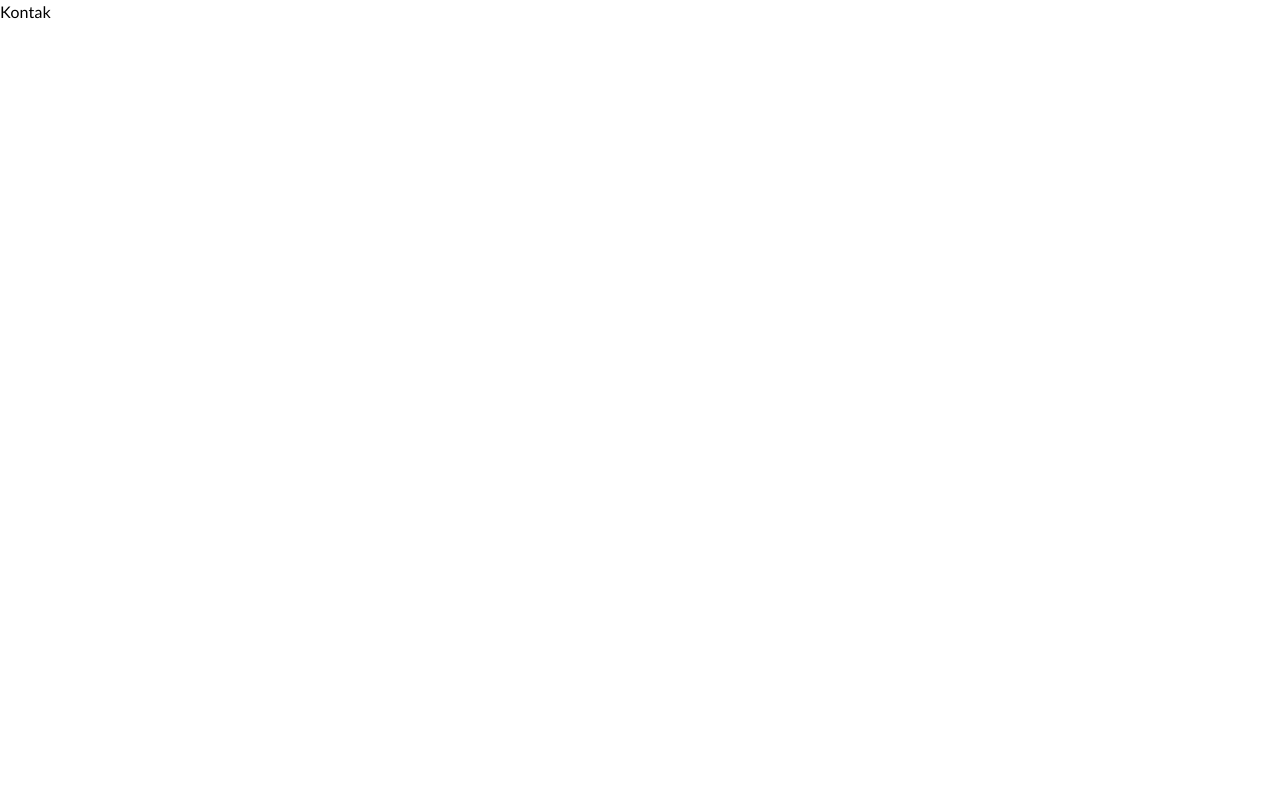
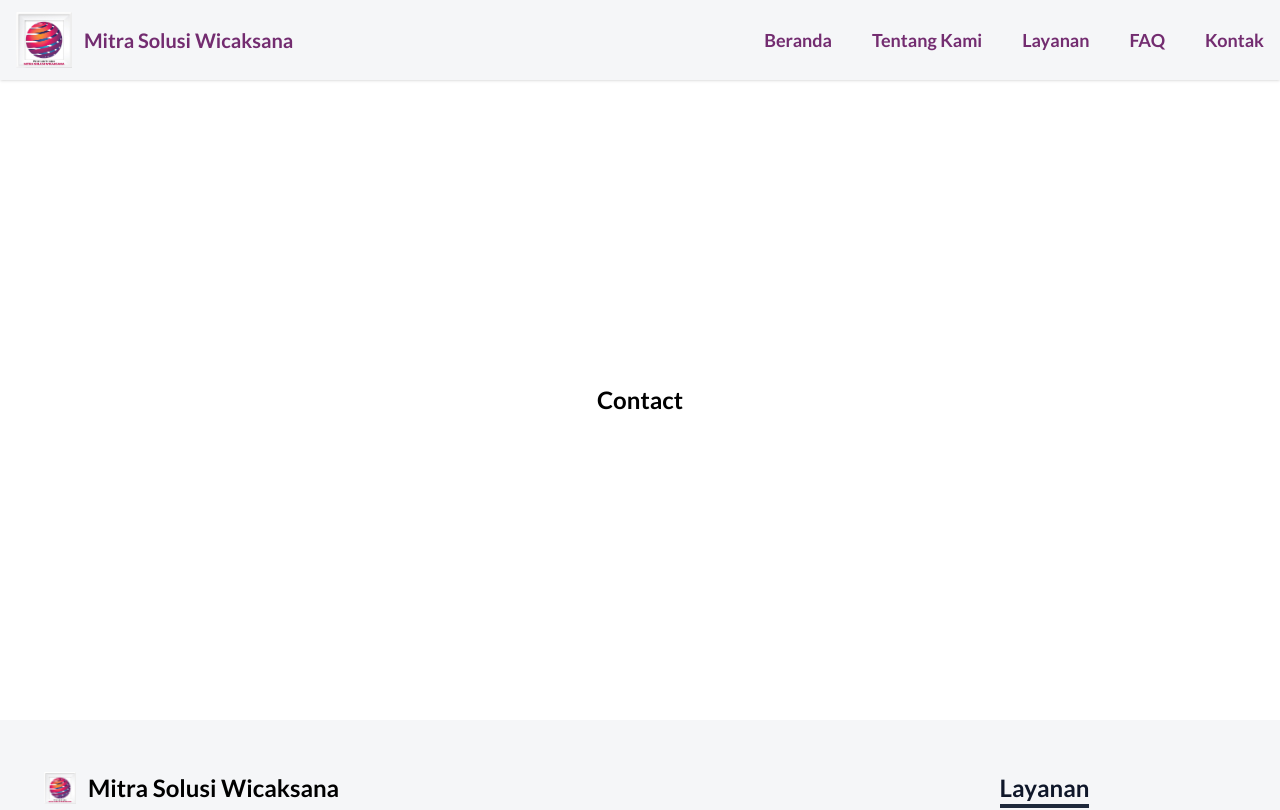
Before and after one commit to m12cksn/mitrasolusiwicaksana, a Next.js app: page /kontak in a window 1280 px wide. Shown: the top 810 px of the page. Built offline with nearby package versions, Linux system fonts and the light colour scheme.

Commit message:
day 3 revision

```diff
--- a/src/app/kontak/page.jsx
+++ b/src/app/kontak/page.jsx
@@ -1,7 +1,16 @@
 import React from "react";
-
+import Navbar from "@/components/Navbar";
+import Footer from "@/components/Footer";
 const page = () => {
-  return <div>Kontak</div>;
+  return (
+    <div>
+      <Navbar />
+      <div className="flex items-center justify-center h-[40rem]">
+        <h1 className="max-w-xl text-2xl font-bold ">Contact</h1>
+      </div>
+      <Footer />
+    </div>
+  );
 };
 
 export default page;
--- a/src/app/page.js
+++ b/src/app/page.js
@@ -22,7 +22,7 @@ export default function Home() {
     <div>
       <div>
         <Navbar />
-        <Hero titleLarge={titleLarge} titleSmall={titleSmall} />
+        <Hero title={title} titleLarge={titleLarge} titleSmall={titleSmall} />
         <Aboutmsw />
         {/* <VO />
       <Contents />
```
